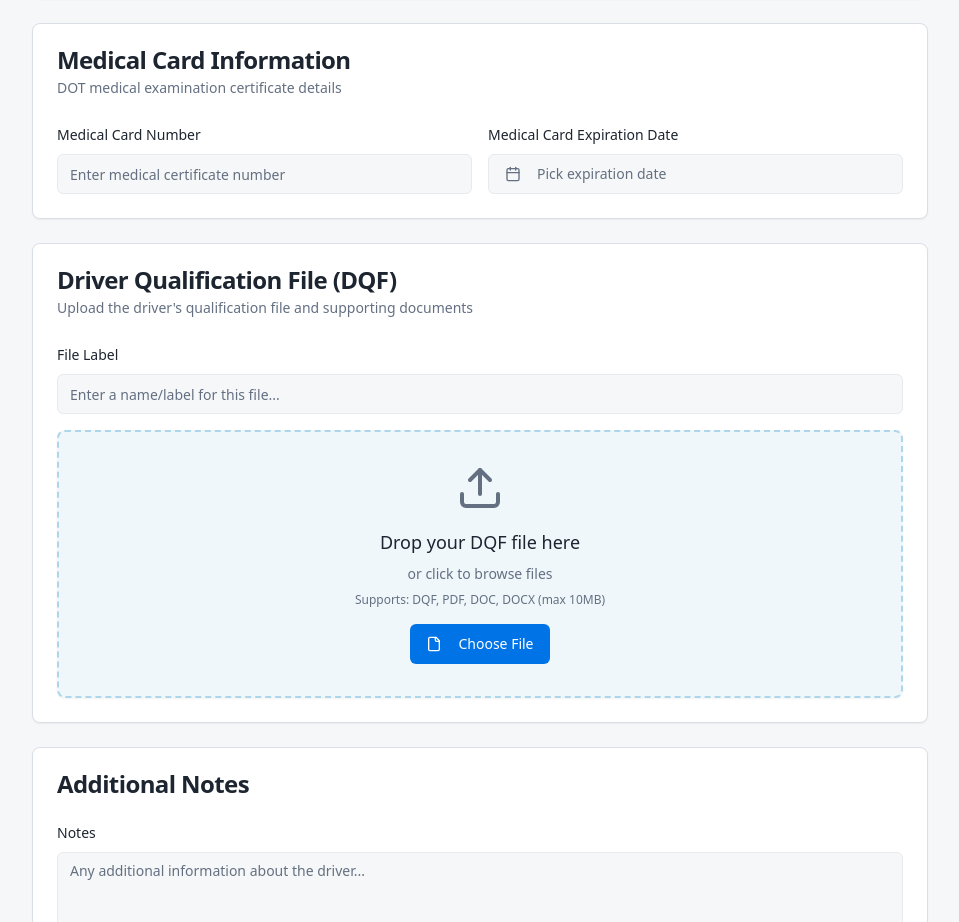
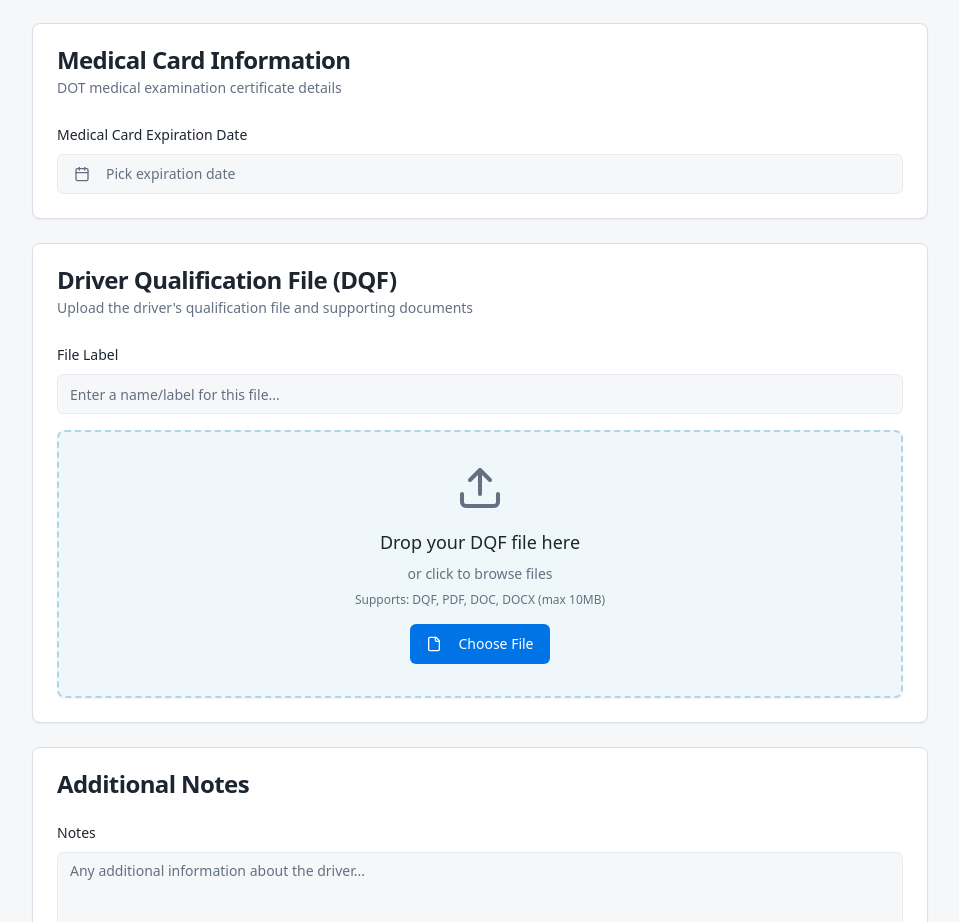
Before and after one commit to jbvelsol/drive-hero-hub, a React (Vite) app: page /drivers/add in a window 1280 px wide. Shown: the part 912-1834 px from the top of the page, without its empty margins (160-1119 px from the left). Built offline with nearby package versions, Linux system fonts and the light colour scheme.

Commit message:
Remove selected element
Remove the selected div element from the page.

```diff
--- a/src/pages/AddDriver.tsx
+++ b/src/pages/AddDriver.tsx
@@ -376,18 +376,9 @@ const AddDriver = () => {
             </CardDescription>
           </CardHeader>
           <CardContent className="space-y-4">
-            <div className="grid grid-cols-1 md:grid-cols-2 gap-4">
-              <div className="space-y-2">
-                <Label htmlFor="medicalCardNumber">Medical Card Number</Label>
-                <Input
-                  id="medicalCardNumber"
-                  value={formData.medicalCardNumber}
-                  onChange={(e) => handleInputChange("medicalCardNumber", e.target.value)}
-                  placeholder="Enter medical certificate number"
-                />
-              </div>
-              <div className="space-y-2">
-                <Label>Medical Card Expiration Date</Label>
+             <div className="grid grid-cols-1 md:grid-cols-1 gap-4">
+               <div className="space-y-2">
+                 <Label>Medical Card Expiration Date</Label>
                 <Popover>
                   <PopoverTrigger asChild>
                     <Button
```
